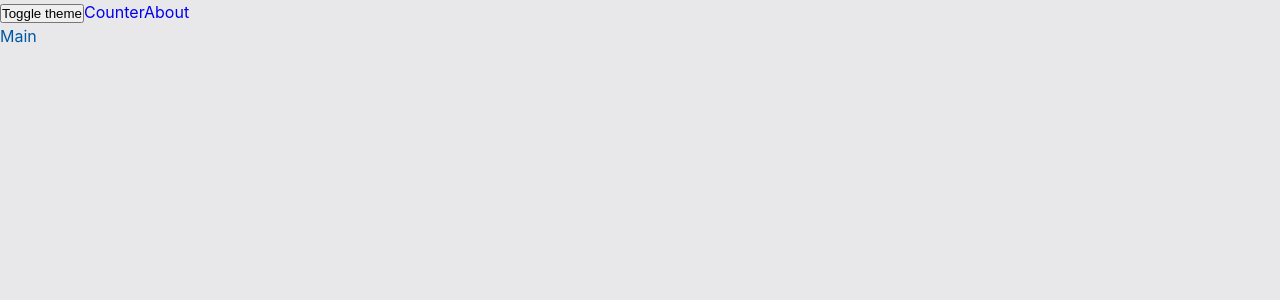
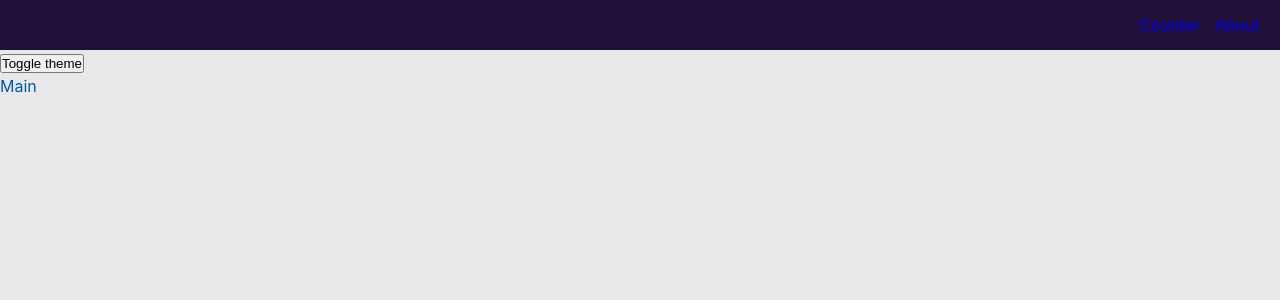
Before and after one commit to marina-sheigets/practice-project, a React app: page / in a window 1280 px wide. Shown: the top 300 px of the page. Built offline with nearby package versions, Linux system fonts and the light colour scheme.

Commit message:
feat: add Navbar component

```diff
--- a/src/app/App.tsx
+++ b/src/app/App.tsx
@@ -1,17 +1,16 @@
-import { Link } from "react-router-dom";
 import "@/app/styles/index.scss";
 import { useTheme } from "@/app/providers/ThemeProvider/lib/useTheme";
 import { classNames } from "@/shared/lib/classNames/classNames";
 import { AppRouter } from "./providers/router";
+import { Navbar } from "@/widgets/Navbar";
 
 function App() {
   const { theme, toggleTheme } = useTheme();
 
   return (
     <div className={classNames("app", {}, [theme])}>
+      <Navbar />
       <button onClick={toggleTheme}>Toggle theme</button>
-      <Link to="/">Counter</Link>
-      <Link to="/about">About</Link>
       <AppRouter />
     </div>
   );
--- a/src/app/styles/themes/dark.scss
+++ b/src/app/styles/themes/dark.scss
@@ -1,5 +1,6 @@
 .app.dark {
     --bg-color: #210F37;
+    --inverted-bg-color: #e8e8ea;
 
     --primary-color: #DCA06D;
     --secondary-color: #A55B4B;
--- a/src/app/styles/themes/light.scss
+++ b/src/app/styles/themes/light.scss
@@ -1,5 +1,6 @@
 .app.light {
     --bg-color: #e8e8ea;
+    --inverted-bg-color: #210F37;
 
     --primary-color: #0058a3;
     --secondary-color: #123c69;
--- a/src/app/styles/variables/global.scss
+++ b/src/app/styles/variables/global.scss
@@ -11,4 +11,6 @@
     --font-m: var(--font-size-m) / var(--font-line-m) var(--font-family-main);
     --font-l: var(--font-size-l) / var(--font-line-l) var(--font-family-main);
 
+
+    --navbar-height: 50px;
 }
--- a/src/shared/lib/classNames/classNames.ts
+++ b/src/shared/lib/classNames/classNames.ts
@@ -1,9 +1,9 @@
 type Mods = Record<string, boolean | string>
 
-export function classNames(cls: string, mods: Mods, additional: string[]): string {
+export function classNames(cls: string, mods?: Mods, additional?: string[]): string {
     return [
         cls,
-        ...additional,
+        ...additional.filter(Boolean),
         ...Object.entries(mods)
             .filter(([_, value]) => Boolean(value))
             .map(([cls]) => cls)
--- /dev/null
+++ b/src/widgets/Navbar/index.ts
@@ -0,0 +1 @@
+export { default as Navbar } from "./ui/Navbar";
--- /dev/null
+++ b/src/widgets/Navbar/ui/Navbar.module.scss
@@ -0,0 +1,17 @@
+.navbar {
+    width: 100%;
+    height: var(--navbar-height);
+    display: flex;
+    align-items: center;
+    padding: 20px;
+    color: var(--primary-color);
+    background-color: var(--inverted-bg-color);
+
+    .links {
+        margin-left: auto;
+    }
+
+    .mainLink {
+        margin-right: 15px;
+    }
+}
--- /dev/null
+++ b/src/widgets/Navbar/ui/Navbar.tsx
@@ -0,0 +1,22 @@
+import { classNames } from "@/shared/lib/classNames/classNames";
+import * as styles from "./Navbar.module.scss";
+import { Link } from "react-router-dom";
+
+interface NavbarProps {
+  className?: string;
+}
+
+function Navbar({ className }: Readonly<NavbarProps>) {
+  return (
+    <div className={classNames(styles.navbar, {}, [className])}>
+      <div className={styles.links}>
+        <Link to="/" className={styles.mainLink}>
+          Counter
+        </Link>
+        <Link to="/about">About</Link>
+      </div>
+    </div>
+  );
+}
+
+export default Navbar;
```
